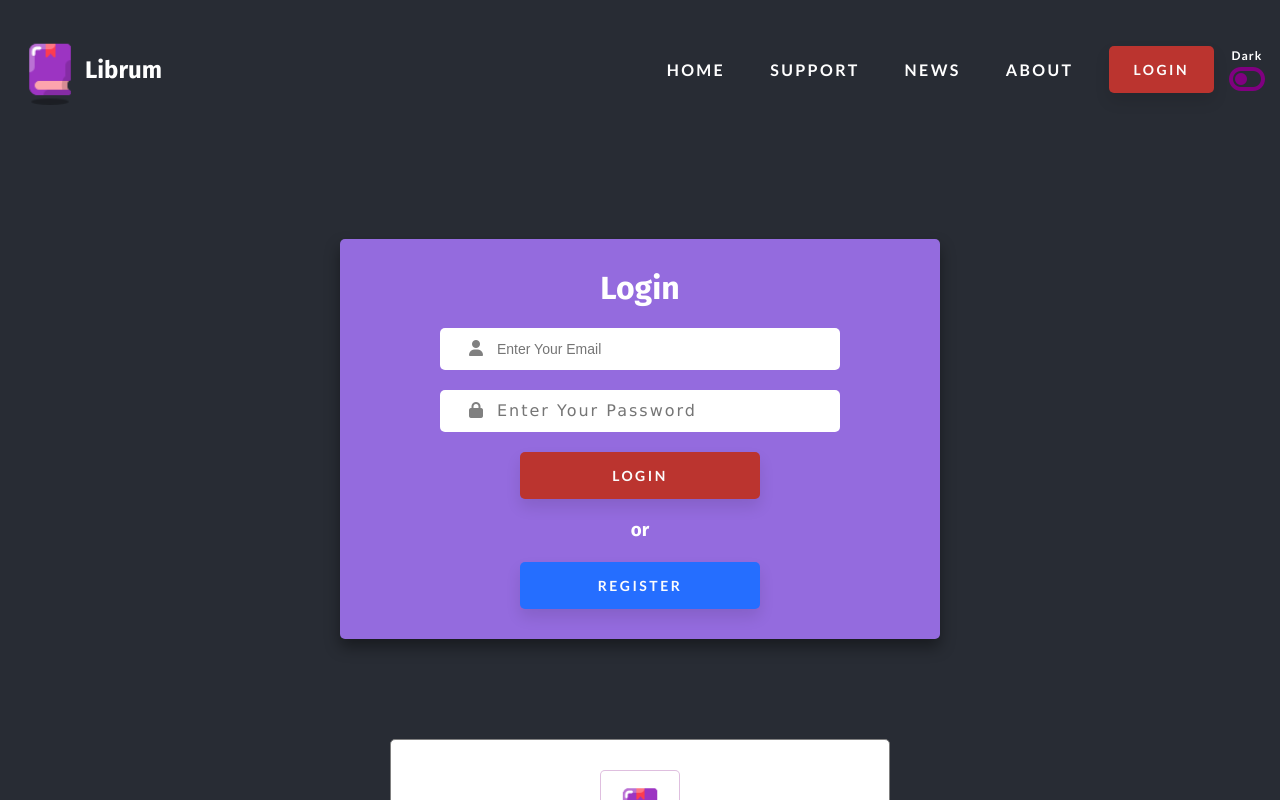
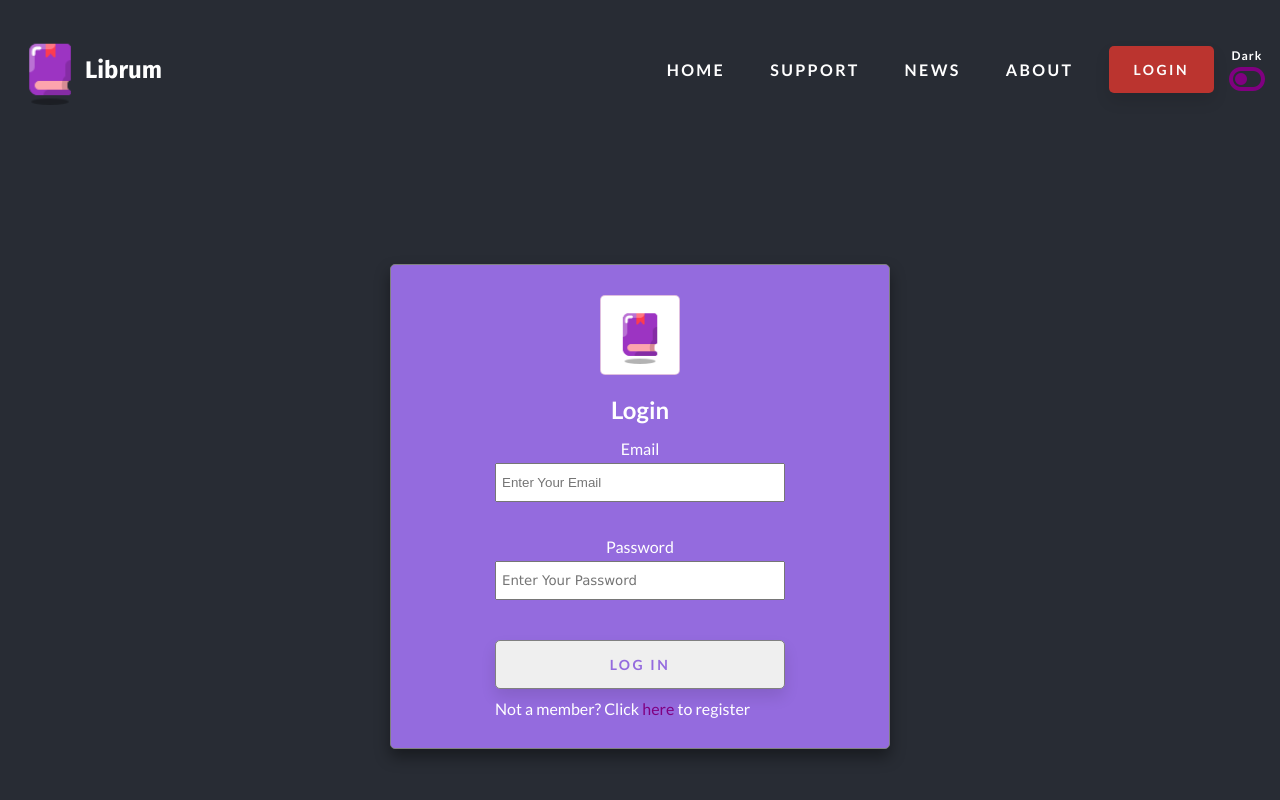
Before and after one commit to moedeera/ereader, a React (Create React App) app: page /login in a window 1280 px wide. Shown: the top 800 px of the page. Built offline with nearby package versions, Linux system fonts and the light colour scheme; no server answers; a web font is replaced by a local one.

Commit message:
Minor fix
Set up functionality for login form

```diff
--- a/src/Components/LoginForm/LoginForm.css
+++ b/src/Components/LoginForm/LoginForm.css
@@ -45,8 +45,8 @@
 }
 input[type="password"] {
   font-family: Verdana;
-  letter-spacing: 0.125em;
-  font-size: 16px;
+  /* letter-spacing: 0.125em;
+  font-size: 16px; */
 }
 .login-form button {
   margin: 0 auto;
@@ -54,7 +54,7 @@ input[type="password"] {
 
 .form-container {
   padding-bottom: 100px;
-  margin: 0 auto;
+  margin: 0px auto;
   display: flex;
   justify-content: center;
   align-items: center;
@@ -70,6 +70,8 @@ input[type="password"] {
   padding: 30px 0;
   background-color: white;
   border-radius: 5px;
+  margin-top: 125px;
+  box-shadow: var(--box-shadow);
 }
 .form-input {
   width: 100%;
--- a/src/Components/LoginForm/LoginForm.js
+++ b/src/Components/LoginForm/LoginForm.js
@@ -53,7 +53,7 @@ export const LoginForm = () => {
 
   return (
     <div className="container">
-      <div className="login-form-container">
+      {/* <div className="login-form-container">
         {regLogState ? (
           <div className="login-form">
             <h1>Register</h1>
@@ -152,13 +152,16 @@ export const LoginForm = () => {
             </button>
           </div>
         )}
-      </div>
+      </div> */}
 
       <div className="form-container">
         <div
           style={
             bg === "dark"
-              ? { color: "var(--color-primary)", backgroundColor: "white" }
+              ? {
+                  color: "white",
+                  backgroundColor: "var(--color-primary)",
+                }
               : {
                   color: "white",
                   backgroundColor: "var(--color-primary)",
@@ -176,20 +179,45 @@ export const LoginForm = () => {
             <h2>Login</h2>
           </div>
           <div className="form-input">
-            <div className="form-input-title">Email</div>
+            <div>Email</div>
             <div className="form-input-input">
-              <input />
+              <input
+                type="text"
+                name="name"
+                value={loginEmail ? loginEmail : ""}
+                placeholder="Enter Your Email"
+                onChange={(e) => {
+                  setloginEmail(e.target.value);
+                }}
+                className="form-input-title"
+              />
             </div>
           </div>
 
           <div className="form-input">
-            <div className="form-input-title">Password</div>
+            <div>Password</div>
             <div className="form-input-input">
-              <input />
+              <input
+                type="password"
+                name="password"
+                value={loginPassword ? loginPassword : ""}
+                placeholder="Enter Your Password"
+                onChange={(e) => {
+                  setLoginPassword(e.target.value);
+                }}
+                className="form-input-title"
+              />
             </div>
           </div>
 
-          <button>Log in</button>
+          <button
+            onClick={() => {
+              login();
+            }}
+            className="btn btn-login"
+          >
+            Log in
+          </button>
 
           <div className="form-checkbox">
             <div className="checkbox-unit">
--- a/src/index.css
+++ b/src/index.css
@@ -56,6 +56,7 @@ html {
   --container-width-ms: 90%;
   --max-width: 1300px;
   --transition: all 0.5s ease-in-out;
+  --box-shadow: 0px 8px 15px rgba(0, 0, 0, 0.4);
 }
 
 .container {
@@ -102,6 +103,11 @@ html {
 .btn-alternate2 {
   background-color: var(--color-primary0);
   color: #fcfcfc;
+}
+
+.btn-login {
+  border: 1px solid grey;
+  color: var(--color-primary);
 }
 @media screen and (max-width: 900px) {
   .btn {
```
